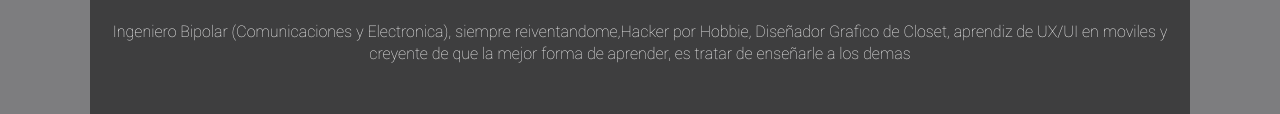
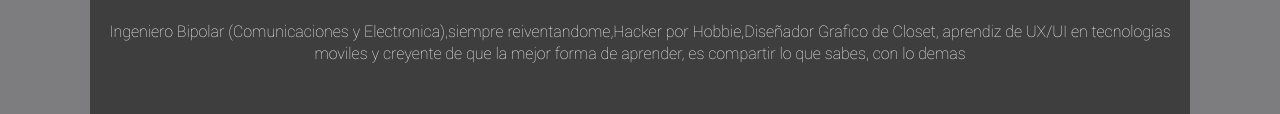
Before and after one commit to thespianartist/thespianartist.github.io, a plain HTML site: page index.html in a window 1280 px wide. Shown: the part 1361-1475 px from the top of the page. Drawn offline with Linux system fonts and the light colour scheme.

Commit message:
Real Description

```diff
--- a/index.html
+++ b/index.html
@@ -74,9 +74,8 @@
 					<span class="icon-code"></span>
 					<span class="icon-images"></span>
 					<span class="icon-tablet"></span>
-					<p>Ingeniero Bipolar (Comunicaciones y Electronica), siempre reiventandome,Hacker por Hobbie,
-						Diseñador Grafico de Closet, aprendiz de UX/UI en moviles y creyente
-						de que la mejor forma de aprender, es tratar de enseñarle a los demas</p>
+					<p>Ingeniero Bipolar (Comunicaciones y Electronica),siempre reiventandome,Hacker por Hobbie,Diseñador Grafico de Closet, aprendiz de UX/UI en tecnologias moviles y creyente de que la mejor forma de aprender, es compartir lo que sabes, con lo demas</p>
+
 				</div>
 			</articule>
 		</section>
```
